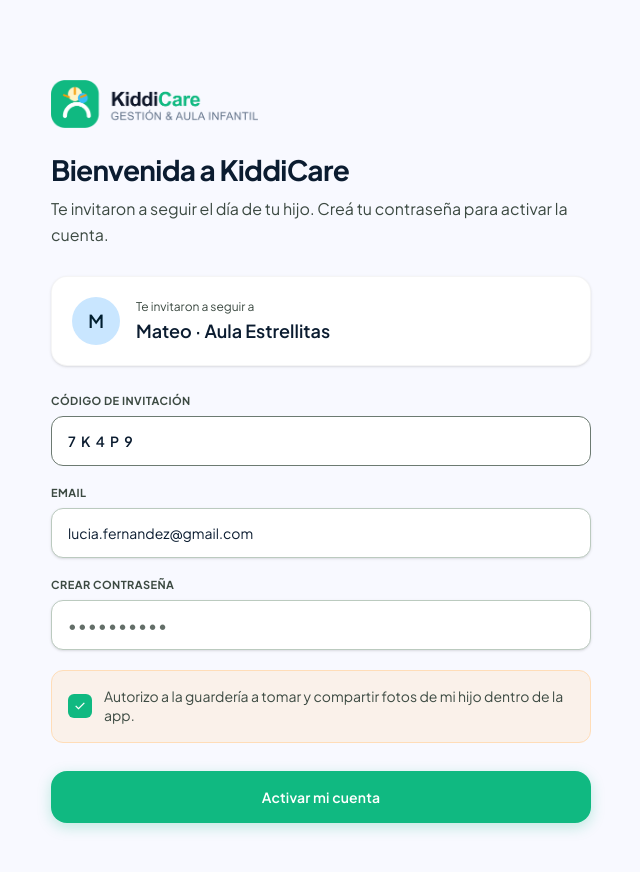
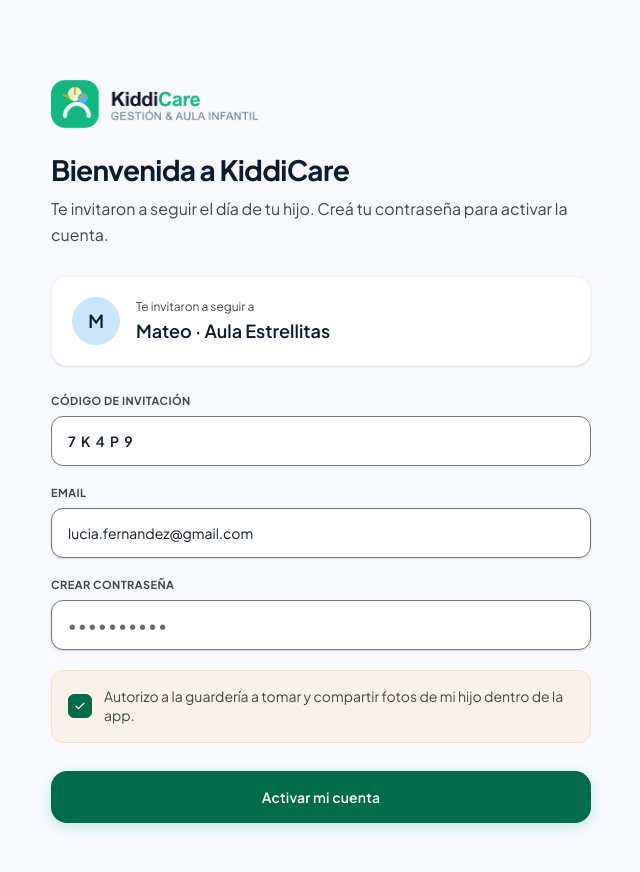
Before and after one commit to maxifernandeaz/open-daycare, a Next.js app: page /activar-cuenta in a window 1280 px wide. Shown: the top 872 px of the page, without its empty margins (319-959 px from the left). Built offline with nearby package versions, Linux system fonts and the light colour scheme.

Commit message:
fix(a11y): comply with WCAG 2.2 AA in login and account activation screens

```diff
--- a/app/activar-cuenta/page.tsx
+++ b/app/activar-cuenta/page.tsx
@@ -30,13 +30,13 @@ const FORM_CLASSES = "w-full space-y-5";
 const CONSENT_BANNER_CLASSES =
   "flex w-full items-start gap-3 rounded-xl border border-tertiary-fixed bg-tertiary-fixed/30 p-3.5 sm:items-center sm:p-4";
 const CONSENT_CONTROL_CLASSES =
-  "relative flex shrink-0 cursor-pointer select-none items-center";
+  "relative flex w-full cursor-pointer select-none items-start gap-3 sm:items-center";
 const CONSENT_BOX_CLASSES =
-  "flex h-6 w-6 items-center justify-center rounded-md bg-primary-container text-on-primary transition-all peer-focus:ring-2 peer-focus:ring-primary/30";
+  "flex h-6 w-6 shrink-0 items-center justify-center rounded-md border border-outline bg-surface-container-lowest text-transparent transition-colors peer-checked:border-primary peer-checked:bg-primary peer-checked:text-on-primary peer-focus:ring-2 peer-focus:ring-primary peer-focus:ring-offset-2 peer-focus:ring-offset-background";
 const CONSENT_TEXT_CLASSES =
   "cursor-pointer select-none text-body-md leading-snug text-on-surface-variant";
 const SUBMIT_CLASSES =
-  "w-full rounded-2xl bg-primary-container px-6 py-4 font-label-lg text-label-lg text-on-primary shadow-[0_4px_14px_rgba(16,185,129,0.25)] transition-all duration-200 ease-in-out hover:bg-primary focus:outline-none focus:ring-2 focus:ring-primary/40 active:scale-[0.99]";
+  "w-full rounded-2xl bg-primary px-6 py-4 font-label-lg text-label-lg text-on-primary shadow-[0_4px_14px_rgba(16,185,129,0.25)] transition-all duration-200 ease-in-out hover:bg-on-primary-container focus:outline-none focus:ring-2 focus:ring-primary focus:ring-offset-2 focus:ring-offset-background active:scale-[0.99]";
 
 const CONSENT_INPUT_ID = "photo-consent";
 
@@ -54,7 +54,9 @@ export default function ActivarCuentaPage() {
         </header>
 
         <section className={CHILD_CARD_CLASSES}>
-          <div className={CHILD_AVATAR_CLASSES}>{child.initial}</div>
+          <div aria-hidden="true" className={CHILD_AVATAR_CLASSES}>
+            {child.initial}
+          </div>
 
           <div className="flex flex-col">
             <span className={CHILD_LABEL_CLASSES}>{child.invitationLabel}</span>
@@ -72,19 +74,16 @@ export default function ActivarCuentaPage() {
           <div className={CONSENT_BANNER_CLASSES}>
             <label className={CONSENT_CONTROL_CLASSES} htmlFor={CONSENT_INPUT_ID}>
               <input
-                className="peer sr-only"
+                className="peer absolute inset-0 h-full w-full cursor-pointer opacity-0"
                 defaultChecked
                 id={CONSENT_INPUT_ID}
                 name="photoConsent"
                 type="checkbox"
               />
-              <span className={CONSENT_BOX_CLASSES}>
+              <span aria-hidden="true" className={CONSENT_BOX_CLASSES}>
                 <Icon name="check" size={16} />
               </span>
-            </label>
-
-            <label className={CONSENT_TEXT_CLASSES} htmlFor={CONSENT_INPUT_ID}>
-              {consent.label}
+              <span className={CONSENT_TEXT_CLASSES}>{consent.label}</span>
             </label>
           </div>
 
--- a/app/components/auth/AuthField.tsx
+++ b/app/components/auth/AuthField.tsx
@@ -4,7 +4,7 @@ const LABEL_CLASSES =
   "mb-2 block font-label-sm text-label-sm text-on-surface-variant uppercase";
 
 const INPUT_CLASSES =
-  "w-full rounded-xl border border-outline-variant bg-surface-container-lowest px-4 py-3.5 text-body-md text-on-surface shadow-sm transition-colors placeholder:text-on-surface-variant/80 focus:border-primary focus:outline-none focus:ring-2 focus:ring-primary/20 read-only:cursor-default read-only:select-none read-only:border-outline read-only:shadow-none read-only:focus:border-outline read-only:focus:ring-0";
+  "w-full rounded-xl border border-outline bg-surface-container-lowest px-4 py-3.5 text-body-md text-on-surface shadow-sm transition-colors placeholder:text-on-surface-variant/80 focus:border-primary focus:outline-none focus:ring-2 focus:ring-primary read-only:cursor-default read-only:select-none read-only:border-outline read-only:shadow-none read-only:focus:border-outline";
 
 const SPACED_CLASSES = "font-title-md text-title-md font-semibold tracking-widest";
 
--- a/app/components/auth/LoginForm.tsx
+++ b/app/components/auth/LoginForm.tsx
@@ -11,7 +11,7 @@ const ERROR_CLASSES =
   "rounded-xl border border-error/30 bg-error-container px-4 py-3 text-body-sm text-on-error-container";
 
 const FORGOT_LINK_CLASSES =
-  "inline-flex min-h-6 items-center text-body-sm font-semibold text-primary hover:underline";
+  "inline-flex min-h-6 items-center rounded-sm text-body-sm font-semibold text-primary hover:underline focus-visible:outline-2 focus-visible:outline-offset-2 focus-visible:outline-primary";
 
 const SUBMIT_CLASSES =
   "w-full rounded-xl bg-primary-container px-6 py-3.5 text-on-primary-container font-label-lg text-label-lg shadow-[0_4px_14px_rgba(16,185,129,0.25)] transition-all hover:bg-primary hover:text-on-primary focus:outline-none focus:ring-2 focus:ring-primary focus:ring-offset-2 focus:ring-offset-background active:scale-[0.99] disabled:cursor-not-allowed disabled:opacity-70 disabled:hover:bg-primary-container disabled:hover:text-on-primary-container disabled:active:scale-100";
--- a/app/login/page.tsx
+++ b/app/login/page.tsx
@@ -21,7 +21,8 @@ const TITLE_CLASSES =
   "font-headline-lg text-headline-lg tracking-tight text-on-surface";
 const SUBTITLE_CLASSES = "mt-2 text-body-md text-on-surface-variant";
 const INVITE_PREFIX_CLASSES = "mt-8 text-center text-body-sm text-on-surface-variant";
-const INVITE_LINK_CLASSES = "ml-1 font-bold text-primary hover:underline";
+const INVITE_LINK_CLASSES =
+  "ml-1 inline-flex min-h-6 items-center rounded-sm font-bold text-primary hover:underline focus-visible:outline-2 focus-visible:outline-offset-2 focus-visible:outline-primary";
 
 export default function LoginPage() {
   const { form, footer } = loginScreen;
```
